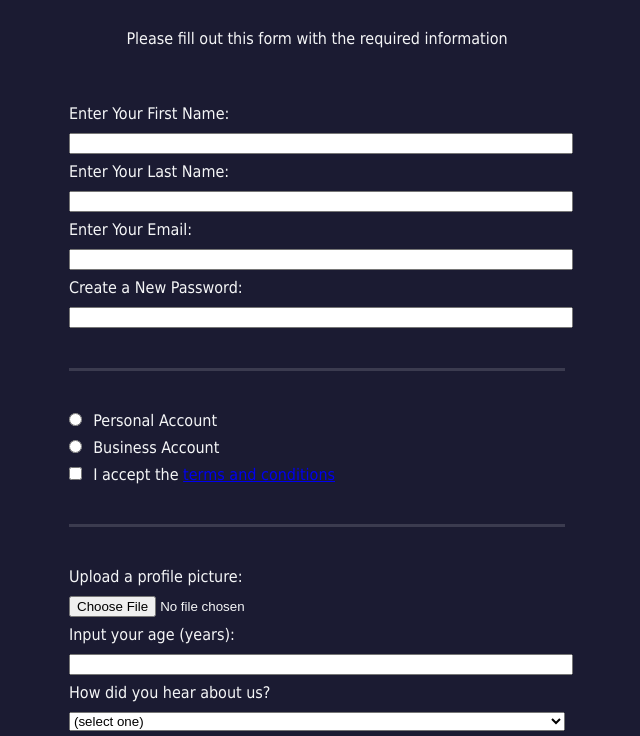
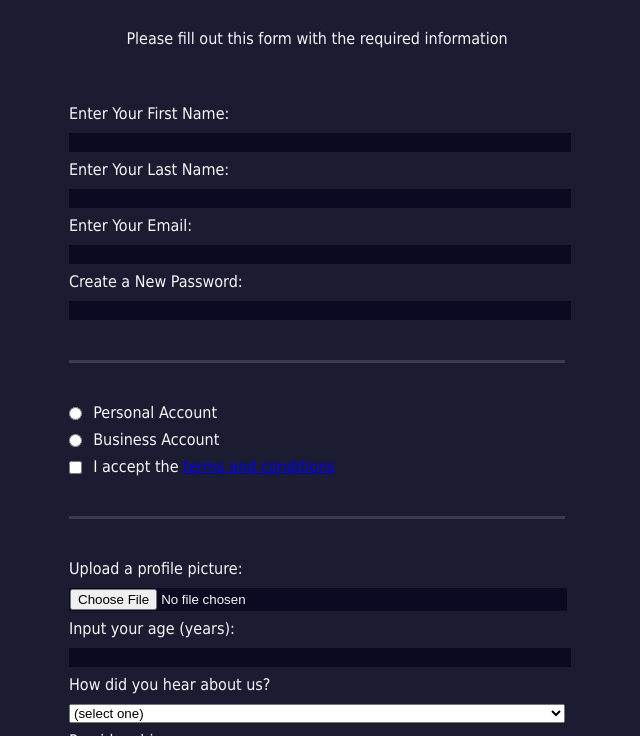
Before and after one commit to Lucas-Erkana/RegistrationForm, a plain HTML site: page index.html in a window 1280 px wide. Shown: the part 73-809 px from the top of the page, without its empty margins (323-963 px from the left). Drawn offline with Linux system fonts and the light colour scheme.

Commit message:
apply a blend for inpput and textarea

```diff
--- a/styles.css
+++ b/styles.css
@@ -35,4 +35,9 @@ input,textarea,select{
 .inline{
     width: unset;
     margin: 0 0.5em 0 0;
+    vertical-align: middle;
 }
+input,textarea{
+    background-color: #0a0a23;
+    border: 1px solid #0a0a23;
+}
```
